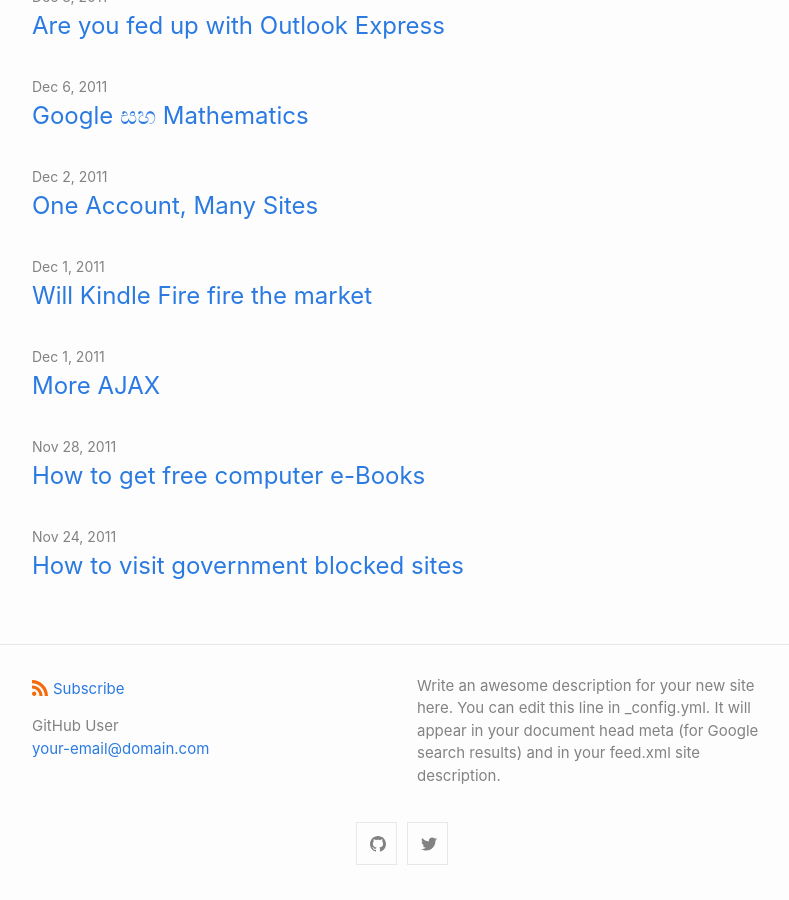
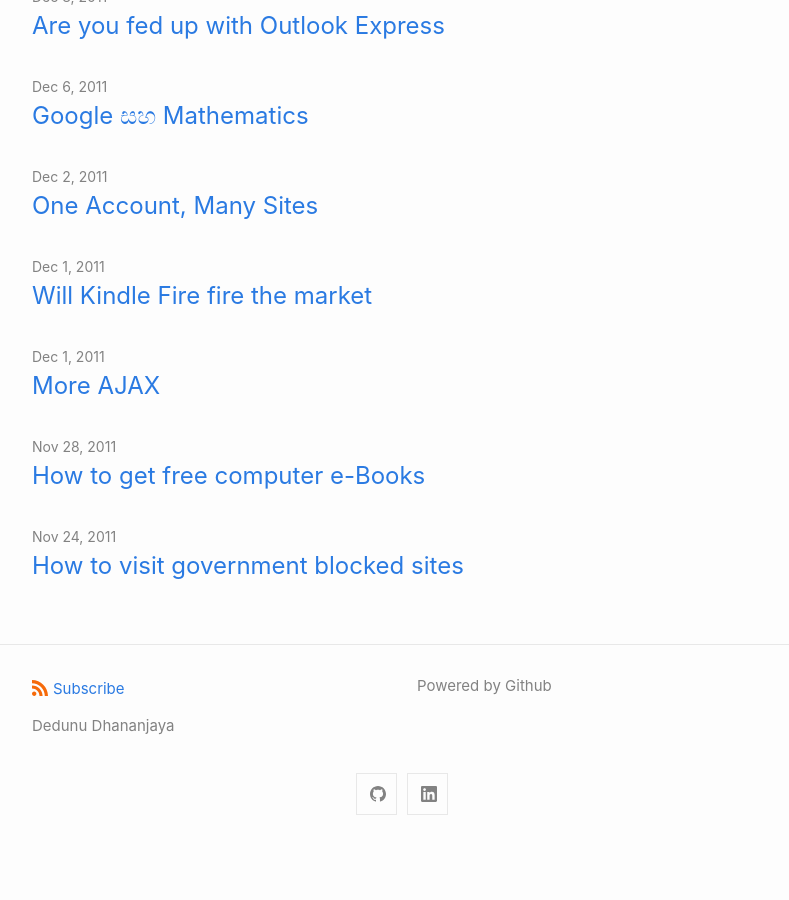
Before and after one commit to dedunu/dedunu.github.io, a Jekyll site: the page built from index.md, in a window 1280 px wide and 900 px high, scrolled down 12564 px. Shown: the whole window, without its empty margins (238-1027 px from the left). Built offline with Jekyll 4.4.1, drawn with Linux system fonts in a browser that asks for light colours; after the commit the page ends 13414 px from its top, so only the background shows below that.

Commit message:
Fix configuration

```diff
--- a/_config.yml
+++ b/_config.yml
@@ -1,13 +1,11 @@
 title: Your awesome title
 author:
-  name: GitHub User
-  email: your-email@domain.com
+  name: Dedunu Dhananjaya
+  email:
 description: > # this means to ignore newlines until "show_excerpts:"
-  Write an awesome description for your new site here. You can edit this
-  line in _config.yml. It will appear in your document head meta (for
-  Google search results) and in your feed.xml site description.
+  Powered by Github
 
-show_excerpts: false # set to true to show excerpts on the homepage
+show_excerpts: false
 
 # Minima date format
 # refer to https://shopify.github.io/liquid/filters/date/ if you want to customize this
@@ -16,41 +14,11 @@
 
   # generate social links in footer
   social_links:
-    twitter: jekyllrb
-    github:  jekyll
-    # devto: jekyll
-    # dribbble: jekyll
-    # facebook: jekyll
-    # flickr:   jekyll
-    # instagram: jekyll
-    # linkedin: jekyll
-    # pinterest: jekyll
-    # youtube: jekyll
-    # youtube_channel: UC8CXR0-3I70i1tfPg1PAE1g
-    # youtube_channel_name: CloudCannon
-    # telegram: jekyll
-    # googleplus: +jekyll
-    # microdotblog: jekyll
-    # keybase: jekyll
+    github: dedunumax
+    linkedin: dedunu
 
-    # Mastodon instances
-    # mastodon:
-    # - username: jekyll
-    #   instance: example.com
-    # - username: jekyll2
-    #   instance: example.com
-
-    # GitLab instances
-    # gitlab:
-    # - username: jekyll
-    #   instance: example.com
-    # - username: jekyll2
-    #   instance: example.com
-
-# If you want to link only specific pages in your header, uncomment
-# this and add the path to the pages in order as they should show up
-#header_pages:
-# - about.md
+header_pages:
+ - info.md
 
 # Build settings
 theme: minima
```
